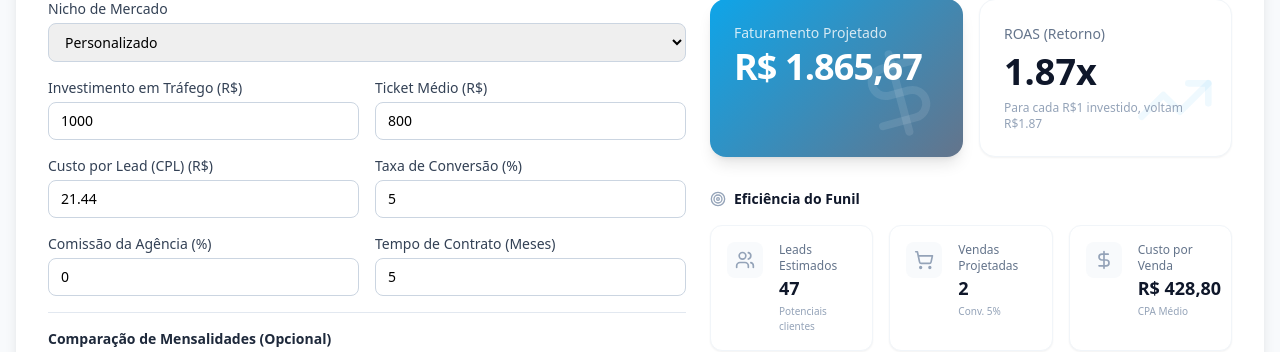
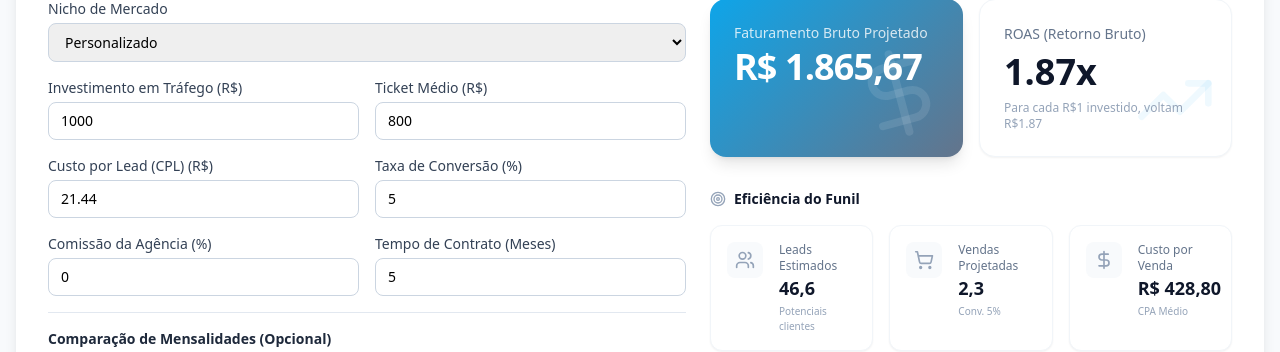
Before and after one commit to Jmarcos17/calculadoraderoas, a Next.js app: page / in a window 1280 px wide. Both pictures are taken after typing "5", "5", "5", "5" into the empty fields and a click on the button "Calcular Agora". Shown: the part 121-473 px from the top of the page. Built offline with nearby package versions, Linux system fonts and the light colour scheme.

Commit message:
Fix ROAS calculation, use gross revenue, and improve data coherence

```diff
--- a/components/RoasResults.tsx
+++ b/components/RoasResults.tsx
@@ -82,6 +82,14 @@ export default function RoasResults({ results, input, benchmarks, branding, onSc
   const primaryColor = branding?.primaryColor || '#0ea5e9';
   const secondaryColor = branding?.secondaryColor || '#64748b';
 
+  // Helper para formatar números decimais de forma limpa
+  const formatDecimal = (val: number) => {
+    // Se for inteiro, não mostra decimal. Se for pequeno (<100), mostra 1 decimal.
+    if (val % 1 === 0) return val.toString();
+    if (val < 100) return val.toFixed(1).replace('.', ',');
+    return Math.round(val).toString();
+  };
+
   return (
     <section className="space-y-8">
       {/* 1. Destaque Principal (Revenue & ROAS) */}
@@ -93,13 +101,13 @@ export default function RoasResults({ results, input, benchmarks, branding, onSc
           }}
         >
           <div className="relative z-10">
-            <p className="text-white/80 text-sm font-medium mb-1">Faturamento Projetado</p>
+            <p className="text-white/80 text-sm font-medium mb-1">Faturamento Bruto Projetado</p>
             <h3 className="text-3xl md:text-4xl font-bold tracking-tight">
-              {formatCurrency(revenue)}
+              {formatCurrency(grossRevenue)}
             </h3>
             {hasCommission && (
-              <p className="text-white/60 text-xs mt-2">
-                Líquido (após comissão)
+              <p className="text-white/90 text-sm mt-2 font-medium">
+                Líquido: {formatCurrency(revenue)}
               </p>
             )}
           </div>
@@ -109,7 +117,7 @@ export default function RoasResults({ results, input, benchmarks, branding, onSc
         <div className="bg-white rounded-2xl p-6 shadow-sm border border-slate-100 flex flex-col justify-center relative overflow-hidden group">
           <div className="relative z-10">
             <div className="flex items-center justify-between mb-2">
-              <p className="text-slate-500 text-sm font-medium">ROAS (Retorno)</p>
+              <p className="text-slate-500 text-sm font-medium">ROAS (Retorno Bruto)</p>
               {effectiveBenchmarks && (
                 <span className={`text-xs font-bold px-2 py-1 rounded-full ${
                   performance === 'excellent' ? 'bg-green-100 text-green-700' :
@@ -158,13 +166,13 @@ export default function RoasResults({ results, input, benchmarks, branding, onSc
         <div className="grid gap-4 md:grid-cols-3">
           <MetricCard
             label="Leads Estimados"
-            value={Math.round(leads).toString()}
+            value={formatDecimal(leads)}
             icon={Users}
             subtext="Potenciais clientes"
           />
           <MetricCard
             label="Vendas Projetadas"
-            value={Math.round(sales).toString()}
+            value={formatDecimal(sales)}
             icon={ShoppingCart}
             subtext={`Conv. ${input.conversionRate}%`}
           />
--- a/components/ScenariosComparison.tsx
+++ b/components/ScenariosComparison.tsx
@@ -32,7 +32,7 @@ export default function ScenariosComparison({
           <div className="flex items-center justify-between mb-3">
             <h4 className="font-semibold text-red-700">Pessimista</h4>
             <span className="text-xs bg-red-100 text-red-700 px-2 py-1 rounded">
-              -15% ticket, +20% CPL, -25% conversão
+              +20% CPL, -25% conversão
             </span>
           </div>
           <div className="space-y-2">
@@ -43,15 +43,15 @@ export default function ScenariosComparison({
               </p>
             </div>
             <div>
-              <p className="text-xs text-slate-600 mb-1">Faturamento</p>
+              <p className="text-xs text-slate-600 mb-1">Faturamento Bruto</p>
               <p className="text-sm font-semibold text-slate-900">
-                {formatCurrency(scenarios.pessimistic.revenue)}
+                {formatCurrency(scenarios.pessimistic.grossRevenue)}
               </p>
             </div>
             <div>
               <p className="text-xs text-slate-600 mb-1">Vendas</p>
               <p className="text-sm font-medium text-slate-900">
-                {Math.round(scenarios.pessimistic.sales)}
+                {scenarios.pessimistic.sales < 100 ? scenarios.pessimistic.sales.toFixed(1).replace('.', ',') : Math.round(scenarios.pessimistic.sales)}
               </p>
             </div>
           </div>
@@ -73,15 +73,15 @@ export default function ScenariosComparison({
               </p>
             </div>
             <div>
-              <p className="text-xs text-slate-600 mb-1">Faturamento</p>
+              <p className="text-xs text-slate-600 mb-1">Faturamento Bruto</p>
               <p className="text-sm font-semibold text-slate-900">
-                {formatCurrency(scenarios.realistic.revenue)}
+                {formatCurrency(scenarios.realistic.grossRevenue)}
               </p>
             </div>
             <div>
               <p className="text-xs text-slate-600 mb-1">Vendas</p>
               <p className="text-sm font-medium text-slate-900">
-                {Math.round(scenarios.realistic.sales)}
+                {scenarios.realistic.sales < 100 ? scenarios.realistic.sales.toFixed(1).replace('.', ',') : Math.round(scenarios.realistic.sales)}
               </p>
             </div>
           </div>
@@ -92,7 +92,7 @@ export default function ScenariosComparison({
           <div className="flex items-center justify-between mb-3">
             <h4 className="font-semibold text-green-700">Otimista</h4>
             <span className="text-xs bg-green-100 text-green-700 px-2 py-1 rounded">
-              +20% ticket, -15% CPL, +30% conversão
+              -15% CPL, +30% conversão
             </span>
           </div>
           <div className="space-y-2">
@@ -103,15 +103,15 @@ export default function ScenariosComparison({
               </p>
             </div>
             <div>
-              <p className="text-xs text-slate-600 mb-1">Faturamento</p>
+              <p className="text-xs text-slate-600 mb-1">Faturamento Bruto</p>
               <p className="text-sm font-semibold text-slate-900">
-                {formatCurrency(scenarios.optimistic.revenue)}
+                {formatCurrency(scenarios.optimistic.grossRevenue)}
               </p>
             </div>
             <div>
               <p className="text-xs text-slate-600 mb-1">Vendas</p>
               <p className="text-sm font-medium text-slate-900">
-                {Math.round(scenarios.optimistic.sales)}
+                {scenarios.optimistic.sales < 100 ? scenarios.optimistic.sales.toFixed(1).replace('.', ',') : Math.round(scenarios.optimistic.sales)}
               </p>
             </div>
           </div>
--- a/components/SimulationsComparison.tsx
+++ b/components/SimulationsComparison.tsx
@@ -124,15 +124,15 @@ export default function SimulationsComparison({ simulations, onClose }: Simulati
                 ))}
               </tr>
               <tr>
-                <td className="p-4 text-sm text-slate-600">Faturamento</td>
+                <td className="p-4 text-sm text-slate-600">Faturamento Bruto</td>
                 {simulations.map((sim) => (
                   <td key={sim.id} className="p-4 text-sm font-semibold text-green-600">
-                    {formatCurrency(sim.results.revenue)}
+                    {formatCurrency(sim.results.grossRevenue ?? sim.results.revenue)}
                   </td>
                 ))}
               </tr>
               <tr>
-                <td className="p-4 text-sm text-slate-600">Lucro Bruto (Est.)</td>
+                <td className="p-4 text-sm text-slate-600">Retorno Líquido</td>
                 {simulations.map((sim) => (
                   <td key={sim.id} className="p-4 text-sm font-medium text-slate-900">
                     {formatCurrency(sim.results.revenue - sim.inputData.investment)}
@@ -143,7 +143,7 @@ export default function SimulationsComparison({ simulations, onClose }: Simulati
                 <td className="p-4 text-sm text-slate-600">Leads</td>
                 {simulations.map((sim) => (
                   <td key={sim.id} className="p-4 text-sm font-medium text-slate-900">
-                    {Math.round(sim.results.leads)}
+                    {sim.results.leads < 100 ? sim.results.leads.toFixed(1).replace('.', ',') : Math.round(sim.results.leads)}
                   </td>
                 ))}
               </tr>
@@ -151,7 +151,7 @@ export default function SimulationsComparison({ simulations, onClose }: Simulati
                 <td className="p-4 text-sm text-slate-600">Vendas</td>
                 {simulations.map((sim) => (
                   <td key={sim.id} className="p-4 text-sm font-medium text-slate-900">
-                    {Math.round(sim.results.sales)}
+                    {sim.results.sales < 100 ? sim.results.sales.toFixed(1).replace('.', ',') : Math.round(sim.results.sales)}
                   </td>
                 ))}
               </tr>
--- a/lib/roas.ts
+++ b/lib/roas.ts
@@ -117,13 +117,14 @@ export function calculateRoas({
   // Cálculo de receita líquida: receita bruta menos comissão
   const revenue = grossRevenue - commission;
 
-  // Cálculo de ROAS: receita líquida dividida pelo investimento
-  const roas = baseInvestment > 0 ? revenue / baseInvestment : 0;
+  // Cálculo de ROAS: receita bruta dividida pelo investimento (Padrão de mercado)
+  const roas = baseInvestment > 0 ? grossRevenue / baseInvestment : 0;
 
   // Cálculo de custo por venda: investimento dividido pelas vendas
   const costPerSale = sales > 0 ? baseInvestment / sales : 0;
 
   // Cálculo de ROI Simples (%)
+  // ROI considera o retorno líquido (Revenue - Investimento)
   const roi = baseInvestment > 0 ? ((revenue - baseInvestment) / baseInvestment) * 100 : 0;
 
   // Cálculo de ROI com taxas de agência (se fornecidas)
@@ -146,12 +147,12 @@ export function calculateRoas({
   // Opção 1: Se o usuário forneceu uma meta de faturamento
   if (targetRevenue && targetRevenue > 0) {
     // Fórmula inversa:
-    // Revenue = (Investment / CPL) * (conversionRate / 100) * ticket
+    // GrossRevenue = (Investment / CPL) * (conversionRate / 100) * ticket
     // Logo: Investment = (targetRevenue * CPL * 100) / (conversionRate * ticket)
 
     const conversionDecimal = conversionRate / 100;
     if (conversionDecimal > 0 && ticket > 0) {
-      const grossInvestmentNeeded = (targetRevenue / (1 - commissionRate / 100)) * cpl * 100 / (conversionRate * ticket);
+      const grossInvestmentNeeded = (targetRevenue * cpl * 100) / (conversionRate * ticket);
       suggestedInvestment = grossInvestmentNeeded > 0 ? grossInvestmentNeeded : undefined;
     }
   }
@@ -167,10 +168,10 @@ export function calculateRoas({
     // Se o ROAS alvo é menor, pode escalar.
 
     // Vamos calcular: "Quanto investir para ter o dobro de receita mantendo o ROAS atual?"
-    const targetRevenueFor2x = revenue * 2;
+    const targetRevenueFor2x = grossRevenue * 2;
     const conversionDecimal = conversionRate / 100;
     if (conversionDecimal > 0 && ticket > 0) {
-      suggestedInvestment = (targetRevenueFor2x / (1 - commissionRate / 100)) * cpl * 100 / (conversionRate * ticket);
+      suggestedInvestment = (targetRevenueFor2x * cpl * 100) / (conversionRate * ticket);
     }
   }
 
@@ -211,7 +212,7 @@ export function calculateContractProjection(
       period: input.period || 'monthly',
     });
 
-    cumulativeRevenue += monthResult.revenue;
+    cumulativeRevenue += monthResult.grossRevenue; // Acumular Receita Bruta ou Líquida? Geralmente Bruta para faturamento.
     cumulativeInvestment += monthInvestment;
 
     monthly.push({
@@ -255,12 +256,14 @@ function generateInsights(
   if (monthly.length > 1) {
     const firstMonth = monthly[0];
     const lastMonth = monthly[monthly.length - 1];
-    const revenueGrowth = ((lastMonth.revenue / firstMonth.revenue - 1) * 100).toFixed(1);
+    const revenueGrowth = ((lastMonth.grossRevenue / firstMonth.grossRevenue - 1) * 100).toFixed(1);
     insights.push(`Crescimento de ${revenueGrowth}% no faturamento do primeiro ao último mês`);
   }
 
   // Insight sobre ROI
-  const roi = ((total.totalRevenue - total.totalInvestment) / total.totalInvestment * 100).toFixed(1);
+  // ROI usa receita líquida
+  const totalNetRevenue = monthly.reduce((sum, m) => sum + m.revenue, 0);
+  const roi = ((totalNetRevenue - total.totalInvestment) / total.totalInvestment * 100).toFixed(1);
   insights.push(`ROI total de ${roi}% sobre o investimento de ${months} meses`);
 
   // Insight sobre média mensal
@@ -272,26 +275,26 @@ function generateInsights(
 
   // Insight sobre melhor mês
   const bestMonth = monthly.reduce((best, current) =>
-    current.revenue > best.revenue ? current : best
+    current.grossRevenue > best.grossRevenue ? current : best
   );
-  insights.push(`Melhor mês: ${bestMonth.month}° mês com ${bestMonth.revenue.toLocaleString('pt-BR', {
+  insights.push(`Melhor mês: ${bestMonth.month}° mês com ${bestMonth.grossRevenue.toLocaleString('pt-BR', {
     style: 'currency',
     currency: 'BRL',
   })}`);
 
   // Insight sobre pior mês
   const worstMonth = monthly.reduce((worst, current) =>
-    current.revenue < worst.revenue ? current : worst
+    current.grossRevenue < worst.grossRevenue ? current : worst
   );
   if (worstMonth.month !== bestMonth.month) {
-    insights.push(`Mês mais desafiador: ${worstMonth.month}° mês com ${worstMonth.revenue.toLocaleString('pt-BR', {
+    insights.push(`Mês mais desafiador: ${worstMonth.month}° mês com ${worstMonth.grossRevenue.toLocaleString('pt-BR', {
       style: 'currency',
       currency: 'BRL',
     })}`);
   }
 
   // Insight sobre lucro líquido
-  const netProfit = total.totalRevenue - total.totalInvestment;
+  const netProfit = totalNetRevenue - total.totalInvestment;
   if (netProfit > 0) {
     insights.push(`Lucro líquido total de ${netProfit.toLocaleString('pt-BR', {
       style: 'currency',
@@ -311,19 +314,17 @@ export function applyScenario(
 
   switch (scenario) {
     case 'optimistic':
-      // Cenário otimista: +20% ticket, -15% CPL, +30% conversão
+      // Cenário otimista: -15% CPL, +30% conversão (Ticket mantido)
       return {
         ...baseInput,
-        ticket: baseInput.ticket * 1.2,
         cpl: baseInput.cpl * 0.85,
         conversionRate: baseInput.conversionRate * 1.3,
       };
 
     case 'pessimistic':
-      // Cenário pessimista: -15% ticket, +20% CPL, -25% conversão
+      // Cenário pessimista: +20% CPL, -25% conversão (Ticket mantido)
       return {
         ...baseInput,
-        ticket: baseInput.ticket * 0.85,
         cpl: baseInput.cpl * 1.2,
         conversionRate: baseInput.conversionRate * 0.75,
       };
```
Also changed, not shown: components/ContractProjection.tsx (+7 -5 lines).
